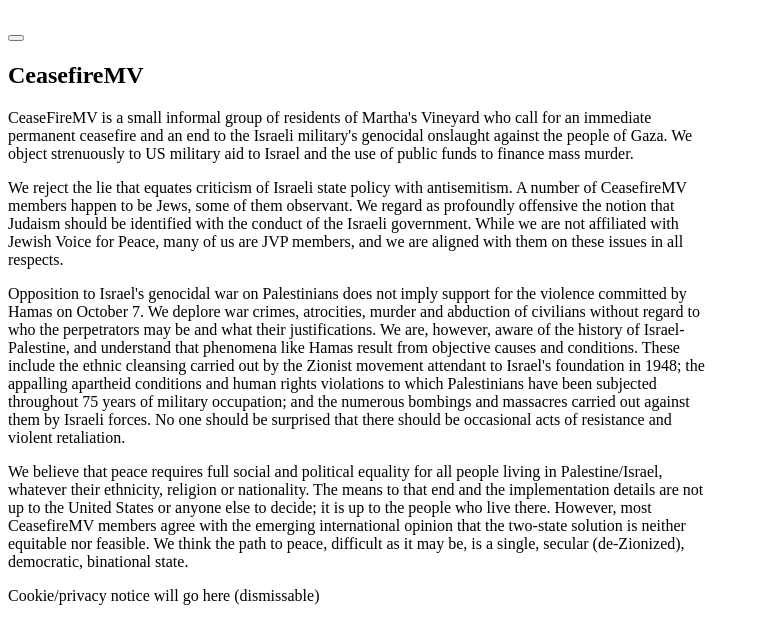
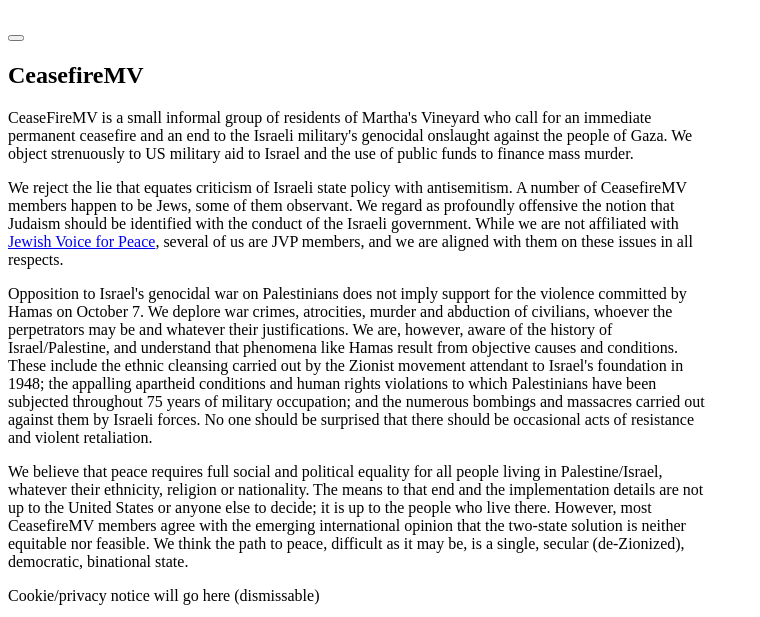
Before and after one commit to davidmintz/ceasefiremv, a Symfony app: template templates/index/about.html.twig in a window 1280 px wide. Shown: the part 335-952 px from the top of the page, without its empty margins (0-760 px from the left). Run offline with Twig, Linux system fonts and the light colour scheme; the template is opened without the code that fills it, so the values that code supplies are empty; some libraries are stand-ins or nearby versions.

Commit message:
tweak "about" page

```diff
--- a/templates/index/about.html.twig
+++ b/templates/index/about.html.twig
@@ -7,12 +7,12 @@
 
     <p>We reject the lie that equates criticism of Israeli state policy with antisemitism. A number of CeasefireMV members happen to be Jews, some
 of them observant. We regard as profoundly offensive the notion that Judaism should be identified with the conduct of the
-Israeli government. While we are not affiliated with Jewish Voice for Peace, many of us are JVP members, and we are aligned with
+Israeli government. While we are not affiliated with <a target="_blank" href="https://www.jewishvoiceforpeace.org/">Jewish Voice for Peace</a>, several of us are JVP members, and we are aligned with
         them on these issues in all respects.</p>
 <p>
 Opposition to Israel's genocidal war on Palestinians does not imply support for the violence committed by Hamas on October 7.
-    We deplore war crimes, atrocities, murder and abduction of civilians without regard to who the perpetrators may be and
-    what their justifications. We are, however, aware of the history of Israel-Palestine, and understand that phenomena like
+    We deplore war crimes, atrocities, murder and abduction of civilians, whoever the perpetrators may be and
+    whatever their justifications. We are, however, aware of the history of Israel/Palestine, and understand that phenomena like
     Hamas result from objective causes and conditions. These include the ethnic cleansing carried out by the Zionist movement
     attendant to Israel's foundation in 1948; the appalling apartheid conditions and human rights violations to which Palestinians have
     been subjected throughout 75 years of military occupation; and the numerous bombings and massacres carried out against them by
```
